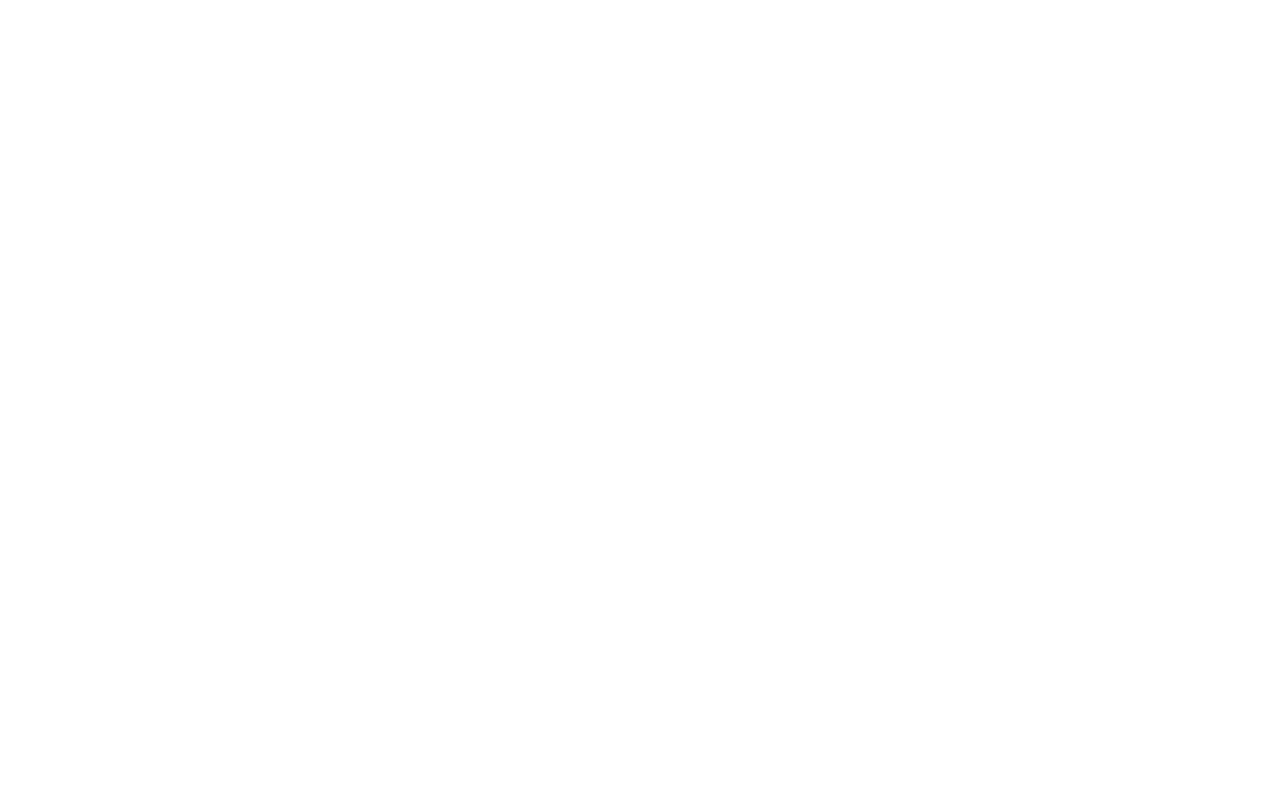
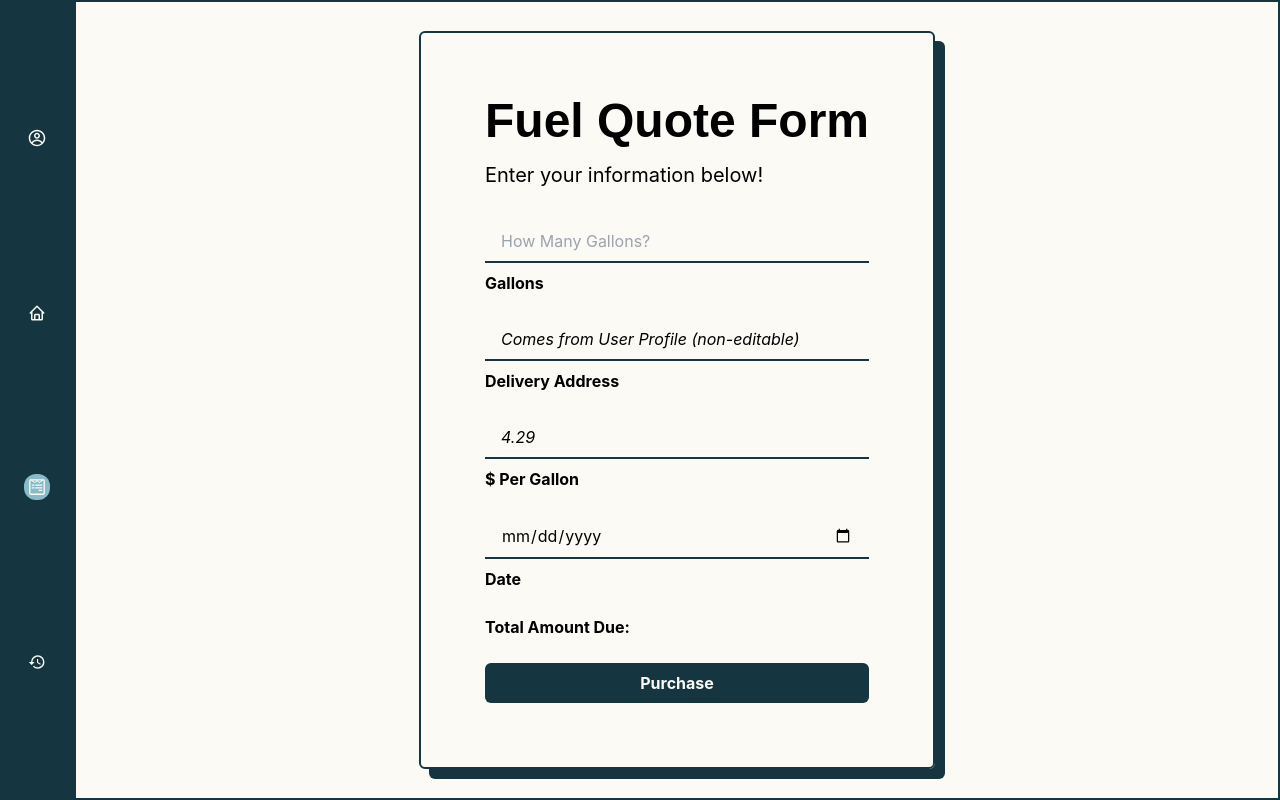
Before and after one commit to maddieadair/swdesign-project, a React (Create React App) app: page /fuelQuoteForm in a window 1280 px wide. Before the commit this address had no page. Built offline with nearby package versions, Linux system fonts and the light colour scheme.

Commit message:
Add files via upload

```diff
--- a/src/App.js
+++ b/src/App.js
@@ -6,6 +6,7 @@ import Signup from "./signup.js";
 import ProfileForm from "./profile.js";
 import Homepage from "./homepage.js";
 import Navbar from "./navbar.js";
+import Quote from "./fuelQuoteForm.js";
 import FuelQuoteHistory from "./fuelQuoteHistory.js";
 
 import { BrowserRouter, Routes, Route } from "react-router-dom";
@@ -20,10 +21,15 @@ function App() {
           <Route path="/profile" element={<ProfileForm />}></Route>
           <Route path="/homepage" element={<Homepage />}></Route>
           <Route path="/navbar" element={<Navbar />}></Route>
-        <Route path="/fuel" element={<FuelQuoteHistory/>}></Route>
+          <Route path="/fuelQuoteForm" element={<Quote />}></Route>
+          <Route path="/fuel" element={<FuelQuoteHistory />}></Route>
         </Routes>
       </BrowserRouter>
     </div>
+
+    // <div className="">
+    //    <Login />
+    // </div>
   );
 }
 
--- a/src/fuelQuoteForm.js
+++ b/src/fuelQuoteForm.js
@@ -0,0 +1,154 @@
+import React, { useState } from "react";
+import { useNavigate, useLocation } from "react-router-dom";
+import { Link } from "react-router-dom";
+import Navbar from "./navbar.js";
+
+export default function Quote() {
+  const [quoteText, setQuoteText] = useState({
+    Gallons: "",
+    Date: "",
+    Address: "Comes from User Profile (non-editable)",
+    PerGallon: 4.29,
+  });
+
+  const [errors, setErrors] = useState({});
+
+  const Quotechange = (e) => {
+    setQuoteText((prevState) => ({
+      ...quoteText,
+      [e.target.name]: e.target.value,
+    }));
+  };
+
+  const validate = () => {
+    setErrors({});
+    let errors = {};
+    var hasErrors = false;
+    console.log(quoteText.Gallons);
+    if (quoteText.Gallons.length === 0) {
+      errors.Gallons = "Please enter a number.";
+      hasErrors = true;
+    }
+    if (quoteText.Date.length === 0) {
+      errors.Date = "Please select a date.";
+      hasErrors = true;
+    }
+    console.log(hasErrors);
+    setErrors(errors);
+
+    return hasErrors;
+  };
+
+  const handleSubmit = (e) => {
+    e.preventDefault();
+
+    const hasErrors = validate();
+  };
+
+  const calculateTotalAmountDue = () => {
+    const gallonValue = parseFloat(quoteText.Gallons);
+    if (!isNaN(gallonValue)) {
+      const totalAmountDue = quoteText.PerGallon * gallonValue;
+      return ` Total Amount Due: $${totalAmountDue.toFixed(2)}`;
+    } else {
+      return " Total Amount Due:";
+    }
+  };
+
+  return (
+    <div className="flex flex-col xl:flex-row">
+      <Navbar />
+      <div className="flex flex-col justify-center items-center flex-grow h-screen xl:basis-1/2 space-y-8 xl:p-16 xl:border-2 xl:border-[#153640] xl:shadow-[10px_10px_0px_0px_rgba(21,54,64)]">
+        <div className="xl:basis-1/2 space-y-8 xl:p-16 xl:rounded-md xl:border-2 xl:border-[#153640] xl:shadow-[10px_10px_0px_0px_rgba(21,54,64)]">
+          <div className="space-y-4">
+            <h1 className="font-montserrat text-4xl font-bold xl:text-5xl">
+              Fuel Quote Form
+            </h1>
+            <h3 className="xl:text-xl">Enter your information below!</h3>
+          </div>
+          <form className="space-y-16 w-full max-w-xs xl:max-w-2xl">
+            <div className="flex xl:flex-row xl:gap-x-12 flex-col gap-y-6 xl:gap-y-0">
+              <div className="space-y-6 xl:w-full">
+                <div className="flex flex-col gap-y-2 ">
+                  <input
+                    type="number"
+                    name="Gallons"
+                    placeholder="How Many Gallons?"
+                    value={quoteText.Gallons}
+                    onChange={Quotechange}
+                    className="p-2 px-4 bg-transparent border-b-2 border-[#153640] focus:outline-[#88BBC8]"
+                  ></input>
+                  <div className="flex font-bold">
+                    <p> Gallons</p>
+                  </div>
+                  {errors.Gallons && (
+                    <p className="text-red-400">{errors.Gallons}</p>
+                  )}
+                </div>
+
+                <div className="flex flex-col gap-y-2 ">
+                  <input
+                    type="text"
+                    name="Address"
+                    placeholder="Address"
+                    value={quoteText.Address}
+                    readOnly
+                    onChange={Quotechange}
+                    className="p-2 px-4 bg-transparent border-b-2 border-[#153640] focus:outline-[#88BBC8]"
+                    style={{ fontStyle: "italic" }}
+                  ></input>
+                  <div className="flex font-bold">
+                    <p> Delivery Address</p>
+                  </div>
+                </div>
+
+                <div className="flex flex-col gap-y-2 ">
+                  <input
+                    type="number"
+                    name="PerGallon"
+                    placeholder="PerGallon"
+                    value={quoteText.PerGallon}
+                    readOnly
+                    onChange={Quotechange}
+                    className="p-2 px-4 bg-transparent border-b-2 border-[#153640] focus:outline-[#88BBC8]"
+                    style={{ fontStyle: "italic" }}
+                  ></input>
+                  <div className="flex font-bold">
+                    <p> $ Per Gallon</p>
+                  </div>
+                </div>
+
+                <div className="flex flex-col gap-y-2 ">
+                  <input
+                    type="date"
+                    name="Date"
+                    placeholder=" Date"
+                    value={quoteText.Date}
+                    onChange={Quotechange}
+                    className="p-2 px-4 bg-transparent border-b-2 border-[#153640] focus:outline-[#88BBC8]"
+                  ></input>
+                  <div className="flex font-bold">
+                    <p> Date</p>
+                  </div>
+                  {errors.Date && <p className="text-red-400">{errors.Date}</p>}
+                </div>
+
+                <div className="flex font-bold">
+                  <p>{calculateTotalAmountDue()}</p>
+                </div>
+
+                <button
+                  className="bg-[#153640] text-[#FBFAF5] flex flex-row justify-center items-center gap-x-2 p-2 rounded-md w-full font-bold transition-all ease-in-out duration-500 hover:bg-[#88BBC8] hover:text-[#153640]"
+                  type="submit"
+                  onClick={handleSubmit}
+                >
+                  Purchase
+                </button>
+              </div>
+            </div>
+          </form>
+        </div>
+      </div>
+    </div>
+  );
+}
--- a/src/navbar.js
+++ b/src/navbar.js
@@ -1,26 +1,57 @@
-import React from "react";
+import React, { useState } from "react";
 import { MdHistory } from "react-icons/md";
 import { BiHome } from "react-icons/bi";
 import { CgProfile } from "react-icons/cg";
 import { FaWpforms } from "react-icons/fa";
 import { Link } from "react-router-dom";
-import { BrowserRouter, Routes, Route, NavLink } from "react-router-dom";
+import { useNavigate, useLocation } from "react-router-dom";
 
 export default function Navbar() {
+  const location = useLocation();
+  const [activeLink, setActiveLink] = useState(location.pathname);
+
+  const handleLinkClick = (path) => {
+    setActiveLink(path);
+  };
+
   return (
-    <div className="bg-[#061013] text-[#FBFAF5] font-montserrat font-bold text-lg flex flex-row justify-evenly py-4 xl:h-screen xl:w-fit xl:p-6 xl:flex-col xl:gap-y-12 xl:absolute">
-      <NavLink className="px-4" to="/profile">
+    <div className="bg-[#153640] text-[#FBFAF5] font-montserrat font-bold text-lg flex flex-row justify-evenly py-4 xl:h-screen xl:w-fit xl:p-6 xl:flex-col xl:gap-y-12">
+      <Link
+        to="/profile"
+        className={`hover:bg-[#88BBC8] rounded-xl p-1 ${
+          activeLink === "/profile" ? "bg-[#88BBC8]" : ""
+        }`}
+        onClick={() => handleLinkClick("/profile")}
+      >
         <CgProfile />
-      </NavLink>
-      <NavLink className="px-4" to="/">
+      </Link>
+      <Link
+        to="/"
+        className={`hover:bg-[#88BBC8] rounded-xl p-1 ${
+          activeLink === "/" ? "bg-[#88BBC8]" : ""
+        }`}
+        onClick={() => handleLinkClick("/")}
+      >
         <BiHome />
-      </NavLink>
-      <NavLink className="px-4" to="/fuelQuoteForm">
+      </Link>
+      <Link
+        to="/fuelQuoteForm"
+        className={`hover:bg-[#88BBC8] rounded-xl p-1 ${
+          activeLink === "/fuelQuoteForm" ? "bg-[#88BBC8]" : ""
+        }`}
+        onClick={() => handleLinkClick("/fuelQuoteForm")}
+      >
         <FaWpforms />
-      </NavLink>
-      <NavLink className="px-4" to="/fuel">
+      </Link>
+      <Link
+        to="/fuel"
+        className={`hover:bg-[#88BBC8] rounded-xl p-1 ${
+          activeLink === "/fuel" ? "bg-[#88BBC8]" : ""
+        }`}
+        onClick={() => handleLinkClick("/fuel")}
+      >
         <MdHistory />
-      </NavLink>
+      </Link>
     </div>
   );
 }
```
Lines whose indentation alone changed are shown as unchanged.
